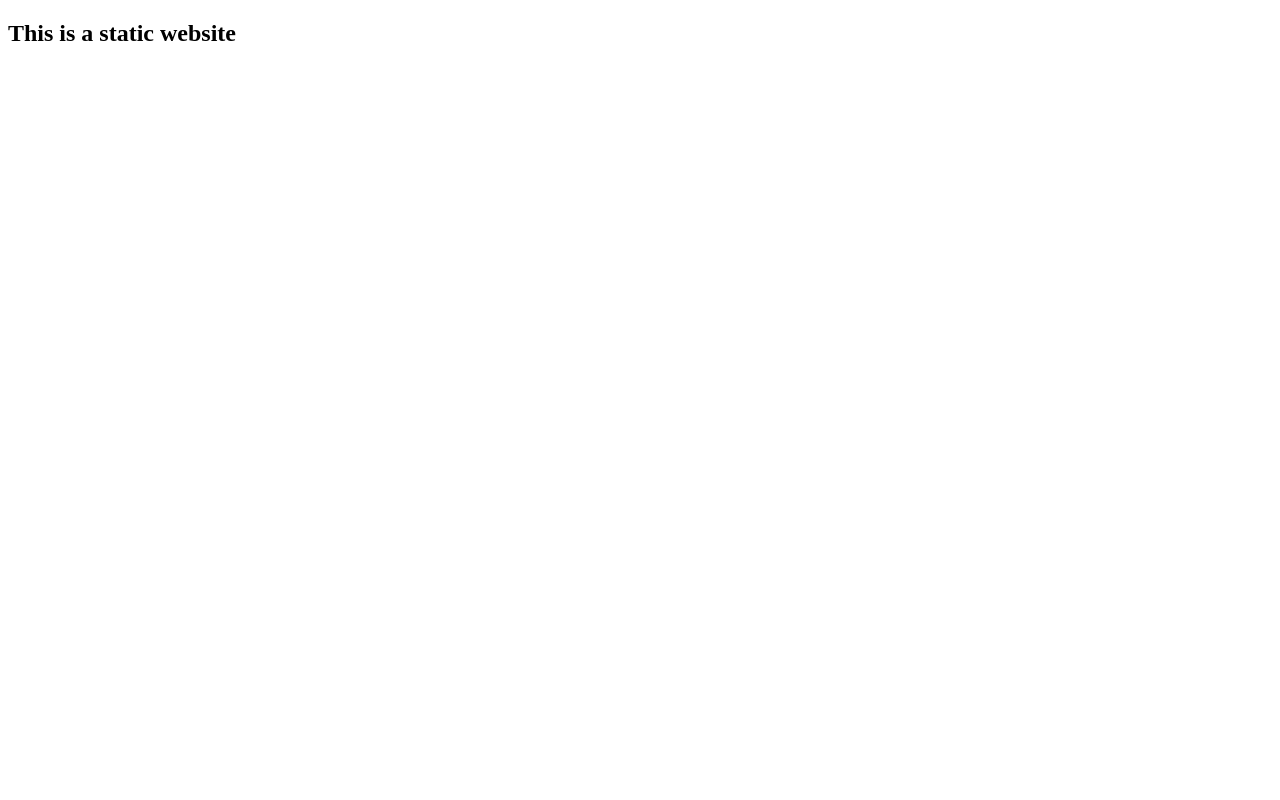
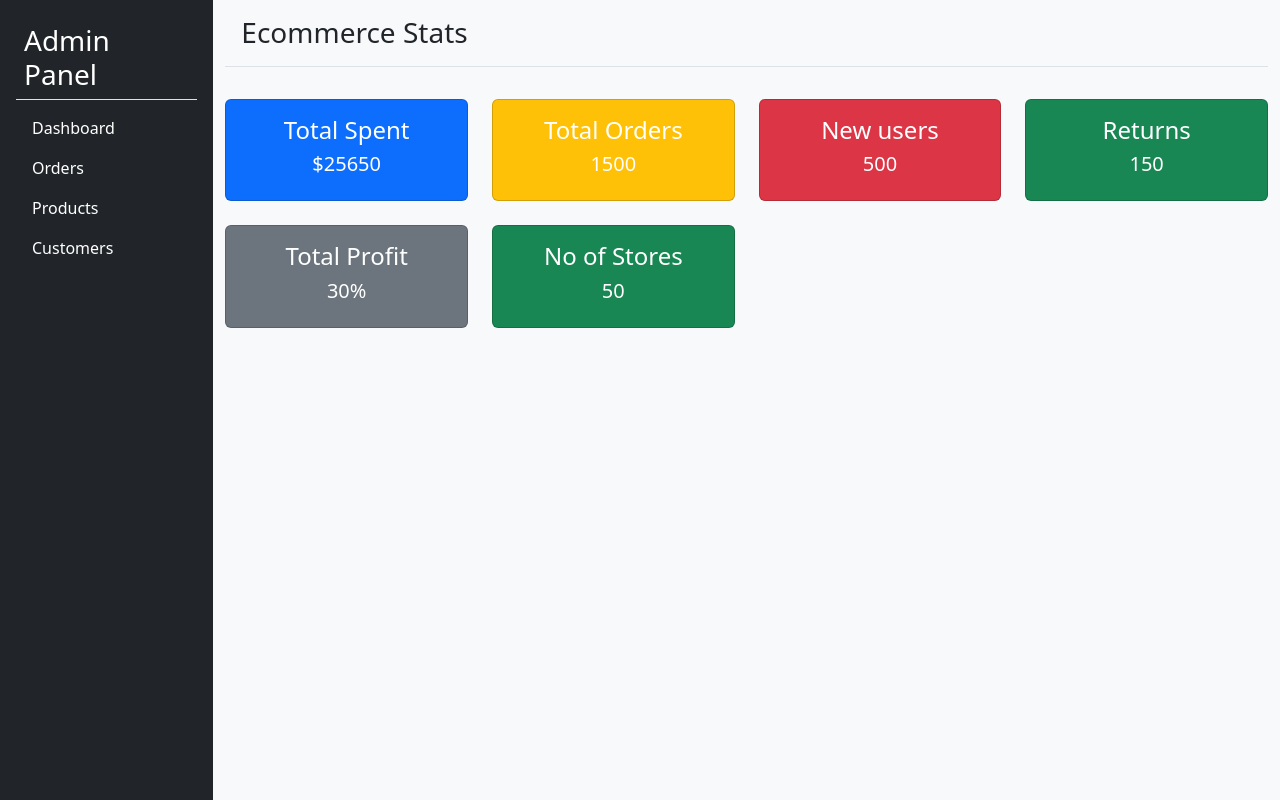
Before and after one commit to Ramkishangupta/render, a website: page wad/public/index.html in a window 1280 px wide. Drawn offline with nearby package versions, Linux system fonts and the light colour scheme.

Commit message:
feat: updated index file

```diff
--- a/wad/public/index.html
+++ b/wad/public/index.html
@@ -1,11 +1,83 @@
 <!DOCTYPE html>
 <html lang="en">
-<head>
-    <meta charset="UTF-8">
-    <meta name="viewport" content="width=device-width, initial-scale=1.0">
-    <title>Document</title>
-</head>
-<body>
-    <h2>This is a static website</h2>
-</body>
+  <head>
+    <meta charset="UTF-8" />
+    <meta name="viewport" content="width=device-width, initial-scale=1.0" />
+    <title>Ecommerce</title>
+    <link
+      rel="stylesheet"
+      href="https://cdn.jsdelivr.net/npm/bootstrap@5.3.8/dist/css/bootstrap.min.css"
+    />
+    <style>
+        .nav-link:hover{
+            background-color: grey;
+            border-radius: 5px;
+        }
+        .zoom-card:hover{
+            transform: scale(1.05);
+            transition: 0.3s ease-in-out;
+            cursor: pointer;
+        }
+    </style>
+  </head>
+  <body class="bg-light">
+    <div class="container-fluid">
+      <div class="row vh-100">
+        <div class="col-2 bg-dark text-white p-3">
+          <h3 class="border-bottom mb-2 p-2">Admin Panel</h3>
+          <ul class="nav flex-column">
+            <li><a href="#" class="nav-link text-white">Dashboard</a></li>
+            <li><a href="#" class="nav-link text-white">Orders</a></li>
+            <li><a href="#" class="nav-link text-white">Products</a></li>
+            <li><a href="#" class="nav-link text-white">Customers</a></li>
+          </ul>
+        </div>
+
+        <div class="col-10">
+            <h3 class="p-3 mb-2 border-bottom">Ecommerce Stats</h3>
+
+            <div class="row fs-wrap" >
+                <div class="col-3 mt-4">
+                    <div class="card card-body bg-primary text-white text-center zoom-card">
+                        <h4>Total Spent</h4>
+                        <h5>$25650</h5>
+                    </div>
+                </div>
+                <div class="col-3 mt-4">
+                    <div class="card card-body bg-warning text-white text-center zoom-card">
+                        <h4>Total Orders</h4>
+                        <h5>1500</h5>
+                    </div>
+                </div>
+                <div class="col-3 mt-4">
+                    <div class="card card-body bg-danger text-white text-center zoom-card">
+                        <h4>New users</h4>
+                        <h5>500</h5>
+                    </div>
+                </div>
+                <div class="col-3 mt-4">
+                    <div class="card card-body bg-success text-white text-center zoom-card">
+                        <h4>Returns</h4>
+                        <h5>150</h5>
+                    </div>
+                </div>
+                <div class="col-3 mt-4">
+                    <div class="card card-body bg-secondary text-white text-center zoom-card">
+                        <h4>Total Profit</h4>
+                        <h5>30%</h5>
+                    </div>
+                </div>
+                <div class="col-3 mt-4">
+                    <div class="card card-body bg-success text-white text-center zoom-card">
+                        <h4>No of Stores</h4>
+                        <h5>50</h5>
+                    </div>
+                </div>
+
+            </div>
+
+        </div>
+      </div>
+    </div>
+  </body>
 </html>
```
